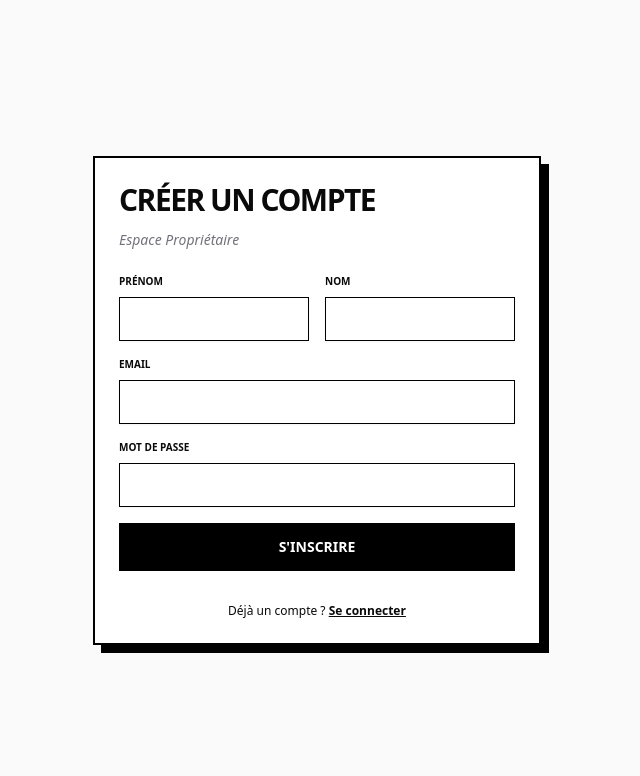
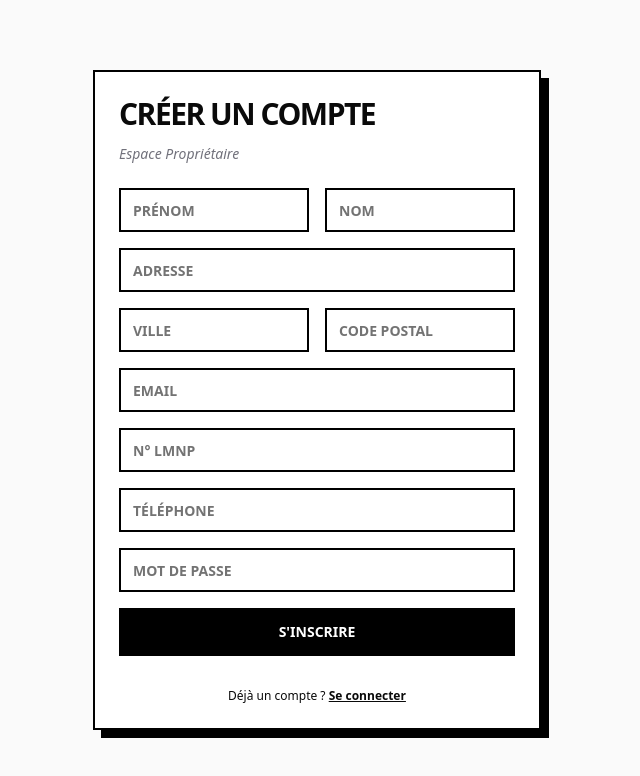
Before and after one commit to AnthxnyL/rental-app, a React (Vite) app in the folder front/: page /signup in a window 1280 px wide. Shown: the top 776 px of the page, without its empty margins (323-963 px from the left). Built offline with nearby package versions, Linux system fonts and the light colour scheme; no server answers.

Commit message:
feat: add all fierlds form

```diff
--- a/front/src/components/ui/input.tsx
+++ b/front/src/components/ui/input.tsx
@@ -1,21 +1,24 @@
 import * as React from "react"
-
 import { cn } from "@/lib/utils"
 
-function Input({ className, type, ...props }: React.ComponentProps<"input">) {
+export interface InputProps
+  extends React.InputHTMLAttributes<HTMLInputElement> {}
+
+const Input = React.forwardRef<HTMLInputElement, InputProps>(
+  ({ className, type, ...props }, ref) => {
     return (
       <input
         type={type}
-      data-slot="input"
         className={cn(
-        "file:text-foreground placeholder:text-muted-foreground selection:bg-primary selection:text-primary-foreground dark:bg-input/30 border-input h-9 w-full min-w-0 rounded-md border bg-transparent px-3 py-1 text-base shadow-xs transition-[color,box-shadow] outline-none file:inline-flex file:h-7 file:border-0 file:bg-transparent file:text-sm file:font-medium disabled:pointer-events-none disabled:cursor-not-allowed disabled:opacity-50 md:text-sm",
-        "focus-visible:border-ring focus-visible:ring-ring/50 focus-visible:ring-[3px]",
-        "aria-invalid:ring-destructive/20 dark:aria-invalid:ring-destructive/40 aria-invalid:border-destructive",
+          "flex h-10 w-full rounded-md border border-input bg-background px-3 py-2 text-base ring-offset-background file:border-0 file:bg-transparent file:text-sm file:font-medium file:text-foreground placeholder:text-muted-foreground focus-visible:outline-none focus-visible:ring-2 focus-visible:ring-ring focus-visible:ring-offset-2 disabled:cursor-not-allowed disabled:opacity-50 md:text-sm",
           className
         )}
+        ref={ref}
         {...props}
       />
     )
   }
+)
+Input.displayName = "Input"
 
 export { Input }
--- a/front/src/pages/SigninPage.tsx
+++ b/front/src/pages/SigninPage.tsx
@@ -1,10 +1,9 @@
 import { useState } from "react";
 import { supabase } from "@/lib/supabase";
 import { Button } from "@/components/ui/button";
+import { Card, CardContent, CardHeader, CardTitle } from "@/components/ui/card";
+import { Link, useNavigate } from "react-router-dom";
 import { Input } from "@/components/ui/input";
-import { Card, CardContent, CardHeader, CardTitle } from "@/components/ui/card";
-import { Label } from "@/components/ui/label";
-import { Link, useNavigate } from "react-router-dom";
 
 export default function SigninPage() {
   const [email, setEmail] = useState("");
@@ -35,13 +34,19 @@ export default function SigninPage() {
         <CardContent>
           <form onSubmit={handleLogin} className="space-y-4">
             <div className="space-y-2">
-              <Label className="uppercase text-[10px] font-bold">Email</Label>
-              <Input type="email" className="border-black rounded-none h-11 focus-visible:ring-0" required
+              <Input
+                type="email"
+                className="border-2 border-black p-3 font-bold outline-none rounded-none h-11 focus-visible:ring-0"
+                placeholder="EMAIL"
+                required
                 onChange={(e) => setEmail(e.target.value)} />
             </div>
             <div className="space-y-2">
-              <Label className="uppercase text-[10px] font-bold">Mot de passe</Label>
-              <Input type="password" className="border-black rounded-none h-11 focus-visible:ring-0" required
+              <Input
+                type="password"
+                placeholder="MOT DE PASSE"
+                className="border-2 border-black p-3 font-bold outline-none rounded-none h-11 focus-visible:ring-0"
+                required
                 onChange={(e) => setPassword(e.target.value)} />
             </div>
             <Button className="w-full bg-black text-white hover:bg-zinc-800 rounded-none h-12 font-bold uppercase" disabled={loading}>
--- a/front/src/pages/SignupPage.tsx
+++ b/front/src/pages/SignupPage.tsx
@@ -3,11 +3,10 @@ import { supabase } from "@/lib/supabase";
 import { Button } from "@/components/ui/button";
 import { Input } from "@/components/ui/input";
 import { Card, CardContent, CardHeader, CardTitle, CardDescription } from "@/components/ui/card";
-import { Label } from "@/components/ui/label";
 import { Link } from "react-router-dom";
 
 export default function SignupPage() {
-  const [formData, setFormData] = useState({ email: "", password: "", firstname: "", lastname: "" });
+  const [formData, setFormData] = useState({ email: "", password: "", firstname: "", lastname: "", phone: "" });
   const [loading, setLoading] = useState(false);
 
   const handleSubmit = async (e: React.FormEvent) => {
@@ -33,6 +32,7 @@ export default function SignupPage() {
             email: formData.email,
             firstname: formData.firstname,
             lastname: formData.lastname,
+            phone: formData.phone,
           }),
         });
 
@@ -57,26 +57,75 @@ export default function SignupPage() {
           <form onSubmit={handleSubmit} className="space-y-4">
             <div className="grid grid-cols-2 gap-4">
               <div className="space-y-2">
-                <Label className="uppercase text-[10px] font-bold">Prénom</Label>
-                <Input className="border-black rounded-none h-11 focus-visible:ring-0" required
+                <Input
+                  className="border-2 border-black p-3 font-bold outline-none rounded-none h-11 focus-visible:ring-0"
+                  placeholder="PRÉNOM"
+                  required
                   onChange={(e) => setFormData({...formData, firstname: e.target.value})} />
               </div>
               <div className="space-y-2">
-                <Label className="uppercase text-[10px] font-bold">Nom</Label>
-                <Input className="border-black rounded-none h-11 focus-visible:ring-0" required
+                <Input
+                  className="border-2 border-black p-3 font-bold outline-none rounded-none h-11 focus-visible:ring-0"
+                  placeholder="NOM"
+                  required
                   onChange={(e) => setFormData({...formData, lastname: e.target.value})} />
               </div>
             </div>
             <div className="space-y-2">
-              <Label className="uppercase text-[10px] font-bold">Email</Label>
-              <Input type="email" className="border-black rounded-none h-11 focus-visible:ring-0" required
+              <Input
+                placeholder="ADRESSE"
+                className="border-2 border-black p-3 font-bold outline-none rounded-none h-11 focus-visible:ring-0"
+                required
+                onChange={(e) => setFormData({...formData, phone: e.target.value})} />
+            </div>
+            <div className="grid grid-cols-2 gap-4">
+              <div className="space-y-2">
+                <Input
+                  placeholder="VILLE"
+                  className="border-2 border-black p-3 font-bold outline-none rounded-none h-11 focus-visible:ring-0"
+                  required
+                  onChange={(e) => setFormData({...formData, phone: e.target.value})} />
+              </div>
+              <div className="space-y-2">
+                <Input
+                  placeholder="CODE POSTAL"
+                  className="border-2 border-black p-3 font-bold outline-none rounded-none h-11 focus-visible:ring-0"
+                  required
+                  onChange={(e) => setFormData({...formData, phone: e.target.value})} />
+              </div>
+            </div>
+            <div className="space-y-2">
+              <Input
+                type="email"
+                className="border-2 border-black p-3 font-bold outline-none rounded-none h-11 focus-visible:ring-0"
+                placeholder="EMAIL"
+                required
                 onChange={(e) => setFormData({...formData, email: e.target.value})} />
             </div>
             <div className="space-y-2">
-              <Label className="uppercase text-[10px] font-bold">Mot de passe</Label>
-              <Input type="password" title="6 caractères min." className="border-black rounded-none h-11 focus-visible:ring-0" required
+              <Input
+                placeholder="N° LMNP"
+                className="border-2 border-black p-3 font-bold outline-none rounded-none h-11 focus-visible:ring-0"
+                onChange={(e) => setFormData({...formData, phone: e.target.value})} />
+            </div>
+            <div className="space-y-2">
+              <Input
+                type="phone"
+                placeholder="TÉLÉPHONE"
+                className="border-2 border-black p-3 font-bold outline-none rounded-none h-11 focus-visible:ring-0"
+                required
+                onChange={(e) => setFormData({...formData, phone: e.target.value})} />
+            </div>
+            <div className="space-y-2">
+              <Input
+                type="password"
+                placeholder="MOT DE PASSE"
+                title="6 caractères min."
+                className="border-2 border-black p-3 font-bold outline-none rounded-none h-11 focus-visible:ring-0"
+                required
                 onChange={(e) => setFormData({...formData, password: e.target.value})} />
             </div>
+
             <Button className="w-full bg-black text-white hover:bg-zinc-800 rounded-none h-12 font-bold uppercase transition-all" disabled={loading}>
               {loading ? "Création..." : "S'inscrire"}
             </Button>
--- a/front/tsconfig.json
+++ b/front/tsconfig.json
@@ -7,7 +7,7 @@
   "compilerOptions": {
     "baseUrl": ".",
     "paths": {
-      "@/*": ["./src/*"]
+      "@/*": ["src/*"]
     }
   }
 }
```
Also changed, not shown: front/src/components/Dashboard/PropertyFormFields.tsx (+33 -24 lines). Lines whose indentation alone changed are shown as unchanged.
